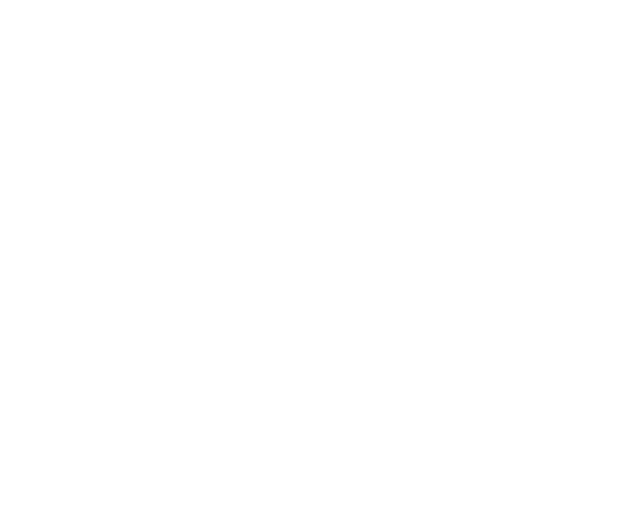
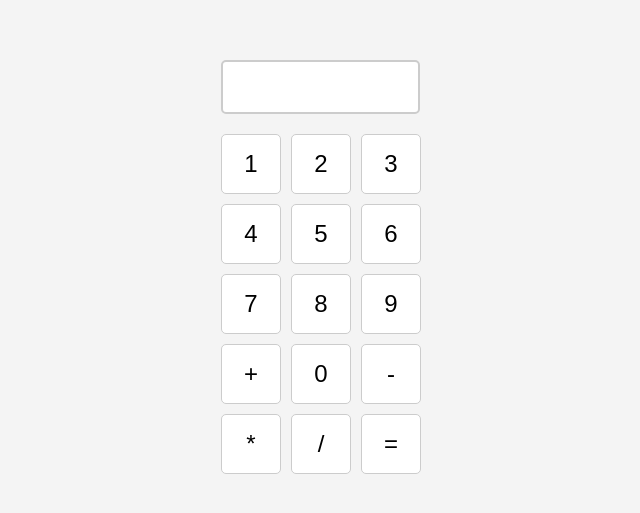
Before and after one commit to kate0321vs/hw-67-calc, a React (Vite) app: page / in a window 1280 px wide. Shown: the part 141-654 px from the top of the page, without its empty margins (319-959 px from the left). Built offline with nearby package versions, Linux system fonts and the light colour scheme.

Commit message:
Cоздала контейнер Calculator с разметкой наэкранной клавиатуры и файлом состояния, добавила стили

```diff
--- a/src/App.css
+++ b/src/App.css
@@ -0,0 +1,7 @@
+body {
+  display: flex;
+  justify-content: center;
+  align-items: center;
+  height: 100vh;
+  background-color: #f4f4f4;
+}
--- a/src/App.tsx
+++ b/src/App.tsx
@@ -1,9 +1,11 @@
+import Calculator from './containers/Calculator/Calculator.tsx';
+import "./App.css"
 
 const App = () => {
     return (
-        <div>
-
-        </div>
+        <>
+          <Calculator/>
+        </>
     );
 };
 
--- /dev/null
+++ b/src/containers/Calculator/Calculator.css
@@ -0,0 +1,31 @@
+.container {
+  text-align: center;
+}
+.display {
+  font-size: 24px;
+  letter-spacing: 10px;
+  background: white;
+  padding: 10px;
+  width: 175px;
+  height: 30px;
+  text-align: center;
+  margin-bottom: 20px;
+  border: 2px solid #ccc;
+  border-radius: 5px;
+}
+.keyboard {
+  display: grid;
+  grid-template-columns: repeat(3, 1fr);
+  gap: 10px;
+  width: 200px;
+  margin: auto;
+}
+.key {
+  font-size: 1.5em;
+  padding: 15px;
+  background: white;
+  border: 1px solid #ccc;
+  cursor: pointer;
+  text-align: center;
+  border-radius: 5px;
+}
--- /dev/null
+++ b/src/containers/Calculator/Calculator.tsx
@@ -0,0 +1,25 @@
+import "./Calculator.css"
+
+const Calculator = () => {
+  const numbers = ['1','2','3','4','5','6','7','8','9'];
+
+
+  return (
+    <div className="container">
+      <div className='display'></div>
+      <div className="keyboard">
+        {numbers.map(num => (
+          <button className="key">{num}</button>
+        ))}
+        <button className="key">+</button>
+        <button className="key">0</button>
+        <button className="key">-</button>
+        <button className="key">*</button>
+        <button className="key">/</button>
+        <button className="key">=</button>
+      </div>
+    </div>
+  );
+};
+
+export default Calculator;
```
Also changed, not shown: src/containers/Calculator/CalculatorSlice.ts (added).
